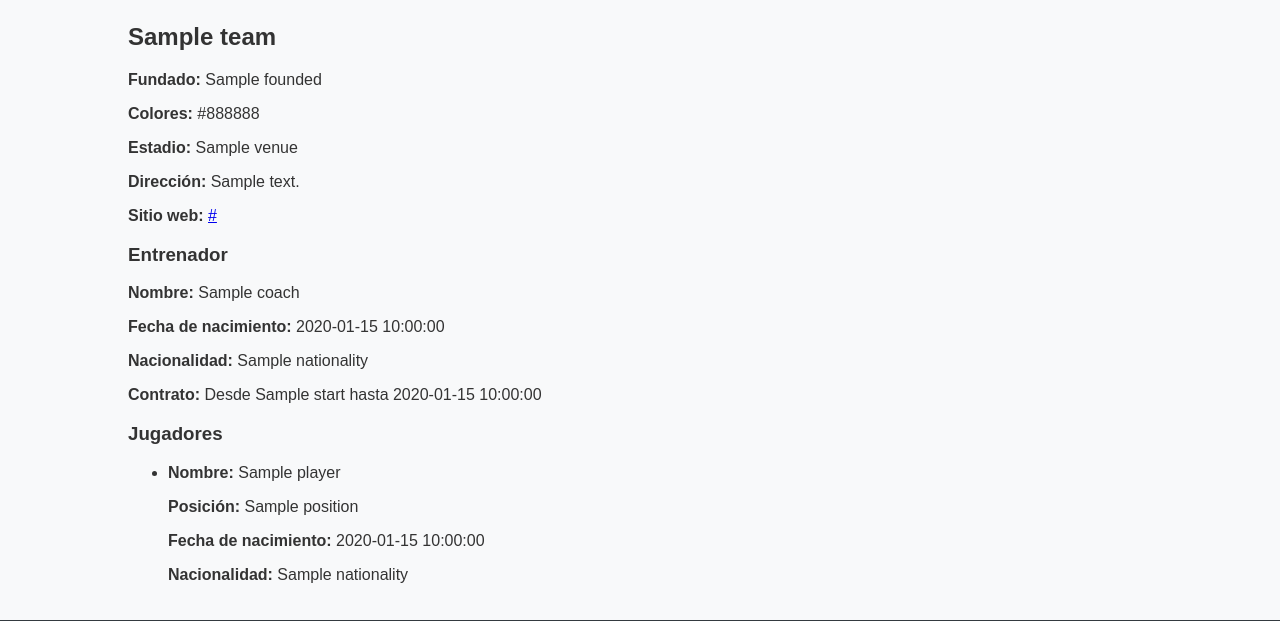
After one commit to K1K04/proyecto_final_api, a Flask app: template templates/team_details.html in a window 1280 px wide. The commit adds this page. Shown: the part 595-1216 px from the top of the page. Run offline with Flask 3, Linux system fonts and the light colour scheme; the template is opened without the code that fills it: most values are stand-ins (such as "Sample title", 1, 10 or a date in 2020).

Commit message:
añadir el boton de volver

```diff
--- a/templates/base.html
+++ b/templates/base.html
@@ -1,4 +1,4 @@
-<!-- base.html -->
+
 <!DOCTYPE html>
 <html lang="es">
 <head>
@@ -22,6 +22,7 @@
                     <li><a href="{{ url_for('world_matches') }}">Partidos de hoy</a></li>
                     <li><a href="{{ url_for('matches_summary') }}">Resumen de Partidos</a></li>
                     <li><a href="{{ url_for('subscribers') }}">Suscriptores</a></li>
+                    <li><a href="{{ url_for('advanced_search') }}">Consultar partidos</a></li>
                 </ul>
             </nav>
         </div>
@@ -45,13 +46,14 @@
                     <li><a href="{{ url_for('world_matches') }}">Partidos de hoy</a></li>
                     <li><a href="{{ url_for('matches_summary') }}">Resumen de Partidos</a></li>
                     <li><a href="{{ url_for('subscribers') }}">Suscriptores</a></li>
+                    <li><a href="{{ url_for('advanced_search') }}">Consulta Avanzada</a></li>
                 </ul>
             </div>
             <div class="footer-section subscription-section">
                 <h4>Suscríbete</h4>
                 <form class="form" method="post" action="{{ url_for('subscribe') }}">
                     <div class="input-group">
-                        <input placeholder="Introduce tu e-mail" title="Introduce tu e-mail" name="email" type="email" class="input_field">
+                        <input placeholder="Introduce tu e-mail" title="Introduce tu e-mail" name="email" type="email" class="input_field" required>
                         <button class="submit">Enviar</button>
                     </div>
                 </form>
@@ -59,10 +61,10 @@
             <div class="footer-section social-section">
                 <h4>Síguenos</h4>
                 <div class="social-icons">
-                    <a href="#"><img class="social-icon" src="https://upload.wikimedia.org/wikipedia/commons/thumb/5/51/Facebook_f_logo_%282019%29.svg/1200px-Facebook_f_logo_%282019%29.svg.png" alt="Facebook"></a>
-                    <a href="#"><img class="social-icon" src="https://img.utdstc.com/screen/5d1/7ef/5d17ef691e560d16871a5195ac691d89a50d72733a19a2165d79321b43898228:600" alt="Twitter"></a>
-                    <a href="#"><img class="social-icon" src="https://upload.wikimedia.org/wikipedia/commons/thumb/9/95/Instagram_logo_2022.svg/800px-Instagram_logo_2022.svg.png" alt="Instagram"></a>
-                    <a href="#"><img class="social-icon" src="https://i.blogs.es/518b29/youtube/1366_2000.jpg" alt="YouTube"></a>
+                    <a href="https://www.facebook.com/rfutbol/?locale=es_ES"  target="_blank" rel="noopener" ><img class="social-icon" src="https://upload.wikimedia.org/wikipedia/commons/thumb/5/51/Facebook_f_logo_%282019%29.svg/1200px-Facebook_f_logo_%282019%29.svg.png" alt="Facebook"></a>
+                    <a href="https://x.com/besoccer_ES" target="_blank" rel="noopener" ><img class="social-icon" src="https://img.utdstc.com/screen/5d1/7ef/5d17ef691e560d16871a5195ac691d89a50d72733a19a2165d79321b43898228:600" alt="Twitter"></a>
+                    <a href="https://www.instagram.com/besoccer/?hl=es" target="_blank" rel="noopener"  ><img class="social-icon" src="https://upload.wikimedia.org/wikipedia/commons/thumb/9/95/Instagram_logo_2022.svg/800px-Instagram_logo_2022.svg.png" alt="Instagram"></a>
+                    <a href="https://www.youtube.com/channel/UCGAvm_Zz0-hZ6nWmxeHLhlQ"  target="_blank" rel="noopener" ><img class="social-icon" src="https://i.blogs.es/518b29/youtube/1366_2000.jpg" alt="YouTube"></a>
                 </div>
             </div>
         </div>
--- /dev/null
+++ b/templates/team_details.html
@@ -0,0 +1,46 @@
+{% extends 'base.html' %}
+
+{% block content %}
+<div class="container">
+    <button class="back-button" onclick="history.back()">Volver</button>
+    {% if error_message %}
+        <p>{{ error_message }}</p>
+    {% else %}
+        <div class="team-details">
+            <div class="team-header">
+                <img src="{{ team.crest }}" alt="{{ team.name }} crest" class="team-crest">
+                <div class="team-info">
+                    <h2>{{ team.name }}</h2>
+                    <p><strong>Fundado:</strong> {{ team.founded }}</p>
+                    <p><strong>Colores:</strong> {{ team.clubColors }}</p>
+                    <p><strong>Estadio:</strong> {{ team.venue }}</p>
+                    <p><strong>Dirección:</strong> {{ team.address }}</p>
+                    <p><strong>Sitio web:</strong> <a href="{{ team.website }}" target="_blank">{{ team.website }}</a></p>
+                </div>
+            </div>
+
+            <div class="coach-details">
+                <h3>Entrenador</h3>
+                <p><strong>Nombre:</strong> {{ team.coach.name }}</p>
+                <p><strong>Fecha de nacimiento:</strong> {{ team.coach.dateOfBirth }}</p>
+                <p><strong>Nacionalidad:</strong> {{ team.coach.nationality }}</p>
+                <p><strong>Contrato:</strong> Desde {{ team.coach.contract.start }} hasta {{ team.coach.contract.until }}</p>
+            </div>
+
+            <div class="squad-details">
+                <h3>Jugadores</h3>
+                <ul>
+                    {% for player in team.squad %}
+                        <li>
+                            <p><strong>Nombre:</strong> {{ player.name }}</p>
+                            <p><strong>Posición:</strong> {{ player.position }}</p>
+                            <p><strong>Fecha de nacimiento:</strong> {{ player.dateOfBirth }}</p>
+                            <p><strong>Nacionalidad:</strong> {{ player.nationality }}</p>
+                        </li>
+                    {% endfor %}
+                </ul>
+            </div>
+        </div>
+    {% endif %}
+</div>
+{% endblock %}
--- a/templates/team_list.html
+++ b/templates/team_list.html
@@ -2,6 +2,7 @@
 
 {% block content %}
 <div class="container">
+<button class="back-button" onclick="history.back()">Volver</button>
     <h2>Lista de Equipos de la LIGA</h2>
     {% if error_message %}
         <p>{{ error_message }}</p>
@@ -9,11 +10,11 @@
         <div class="team-cards">
             {% for team in teams %}
                 <div class="team-card">
-                    <a href="https://es.besoccer.com/equipo/{{ team['basealias'] }}" target="_blank">
+                    <a href="{{ url_for('team_details', short_name=team['short_name']) }}">
                         <img src="{{ team['shield'] }}" alt="{{ team['nameShow'] }} shield" width="80" height="80">
                     </a>
                     <div>
-                        <h3><a href="https://es.besoccer.com/equipo/{{ team['basealias'] }}" target="_blank">{{ team['nameShow'] }}</a></h3>
+                        <h3><a href="{{ url_for('team_details', short_name=team['short_name']) }}">{{ team['nameShow'] }}</a></h3>
                         <p>{{ team['fullName'] }}</p>
                     </div>
                 </div>
```
